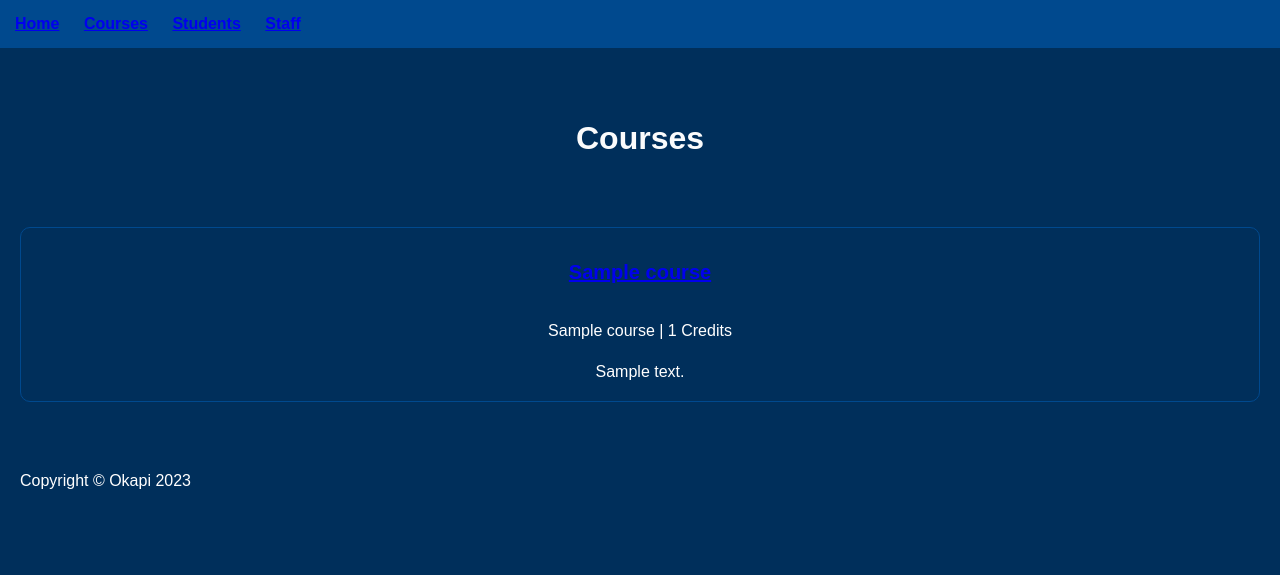
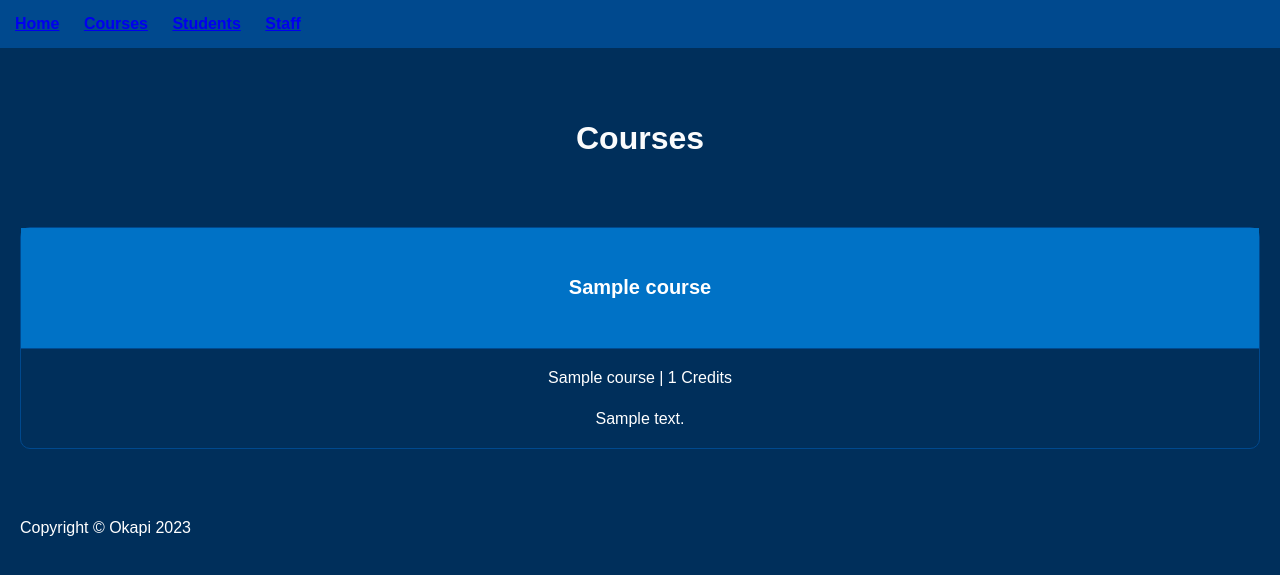
Before and after one commit to easterdaymn/SDEV_255_Final_Project_Okapi, a Node server app: page /courses in a window 1280 px wide. Shown: the top 575 px of the page. Run offline with Node 20, Linux system fonts and the light colour scheme; tables that the repository leaves empty hold one stand-in row (values such as "Sample post"); some libraries are stand-ins or nearby versions.

Commit message:
Update styles.css

```diff
--- a/public/styles.css
+++ b/public/styles.css
@@ -89,6 +89,21 @@ p {
 .custom-card-title {
     font-size: 20px; /* Adjust the size as needed */
     font-weight: bold; /* Optional: Make the titles bold */
+}
+
+/* Style for course names (links) within the custom card */
+.custom-card a {
+    display: block;
+    padding: 15px; /* Add padding for better spacing */
+    background-color: #0072c6; /* Lighter blue background color for the links */
+    color: #fff; /* White text color for the links */
+    text-decoration: none; /* Remove underlines from links */
+    border-bottom: 1px solid #00498e; /* Dark blue border color for better separation */
+}
+
+/* Style for course names (links) on hover */
+.custom-card a:hover {
+    background-color: #00498e; /* Darker blue background color on hover */
 }
 
 /* Style for the Bootstrap cards in the testimonials section */
```
